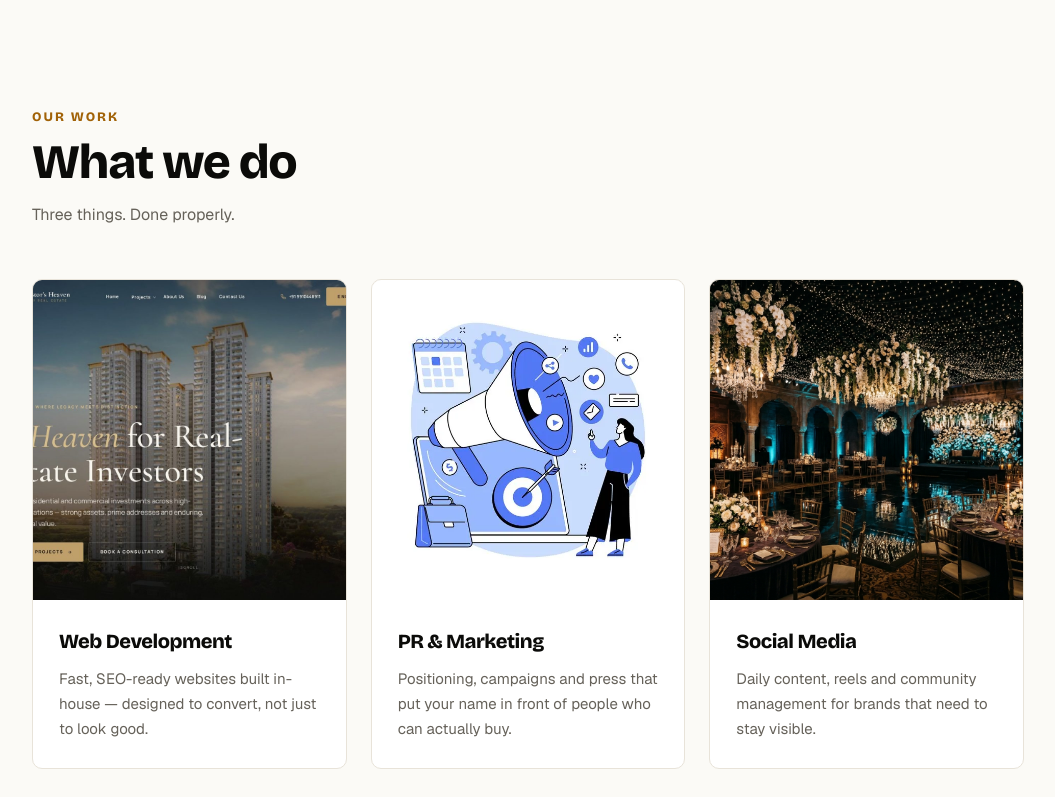
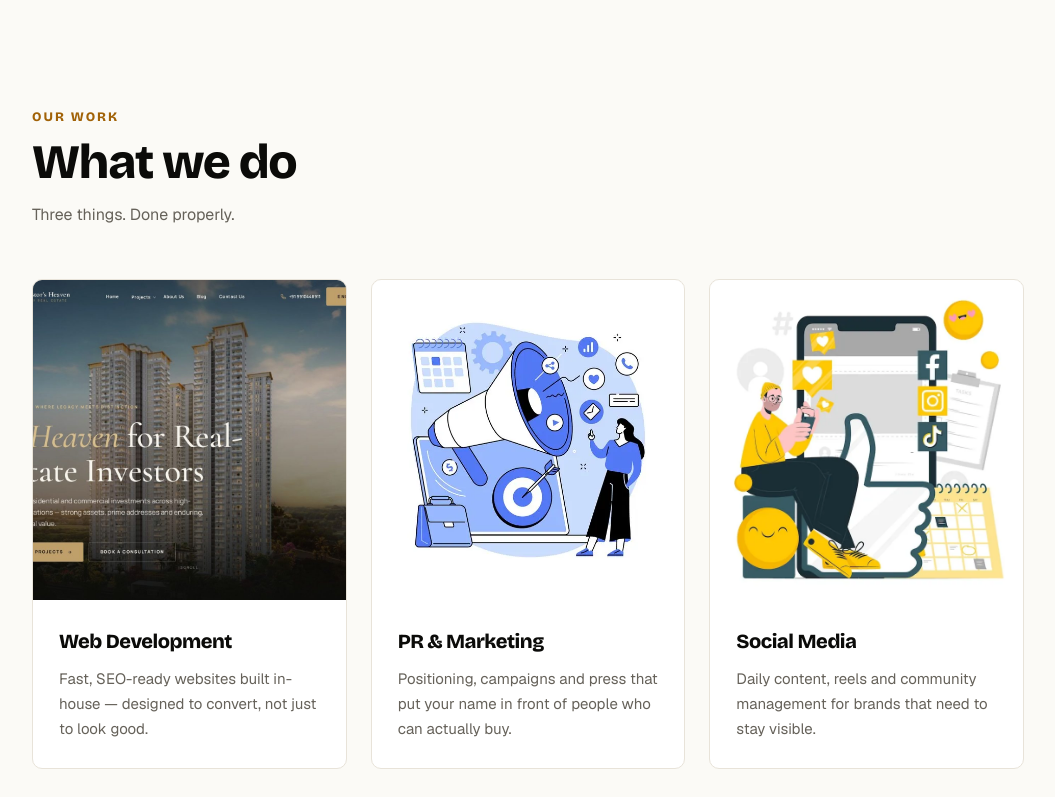
Before and after one commit to bills740ssrw-creator/wallysolutions, a plain HTML site: page index.html in a window 1280 px wide. Shown: the part 595-1392 px from the top of the page, without its empty margins (112-1167 px from the left). Drawn offline with Linux system fonts and the light colour scheme.

Commit message:
Add social media illustration to Social Media service card

```diff
--- a/index.html
+++ b/index.html
@@ -70,7 +70,7 @@
         </article>
 
         <article class="service card">
-          <div class="service__image" style="background-image:url('assets/img/work-moodmakers.jpg')"></div>
+          <div class="service__image" style="background-image:url('assets/img/work-social-media.png')"></div>
           <div class="service__body">
             <h3 class="service__title">Social Media</h3>
             <p class="service__desc">Daily content, reels and community management for brands that need to stay visible.</p>
```
Also changed, not shown: assets/img/work-social-media.png (added).
